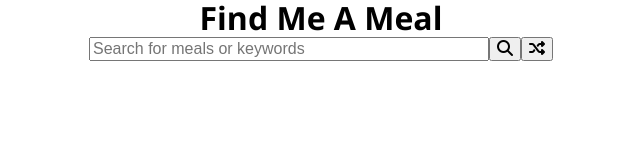
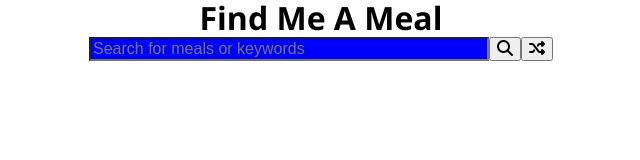
Before and after one commit to findMeAMealApp/Project2-FindMeAMeal, a plain HTML site: page index.html in a window 1280 px wide. Shown: the whole page, without its empty margins (319-959 px from the left). Drawn offline with Linux system fonts and the light colour scheme; no server answers.

Commit message:
updated background colour

```diff
--- a/style.css
+++ b/style.css
@@ -232,4 +232,5 @@ form {
 }
 input[type='text'] {
      width: 400px;
+     background-color: blue;
 }
```
